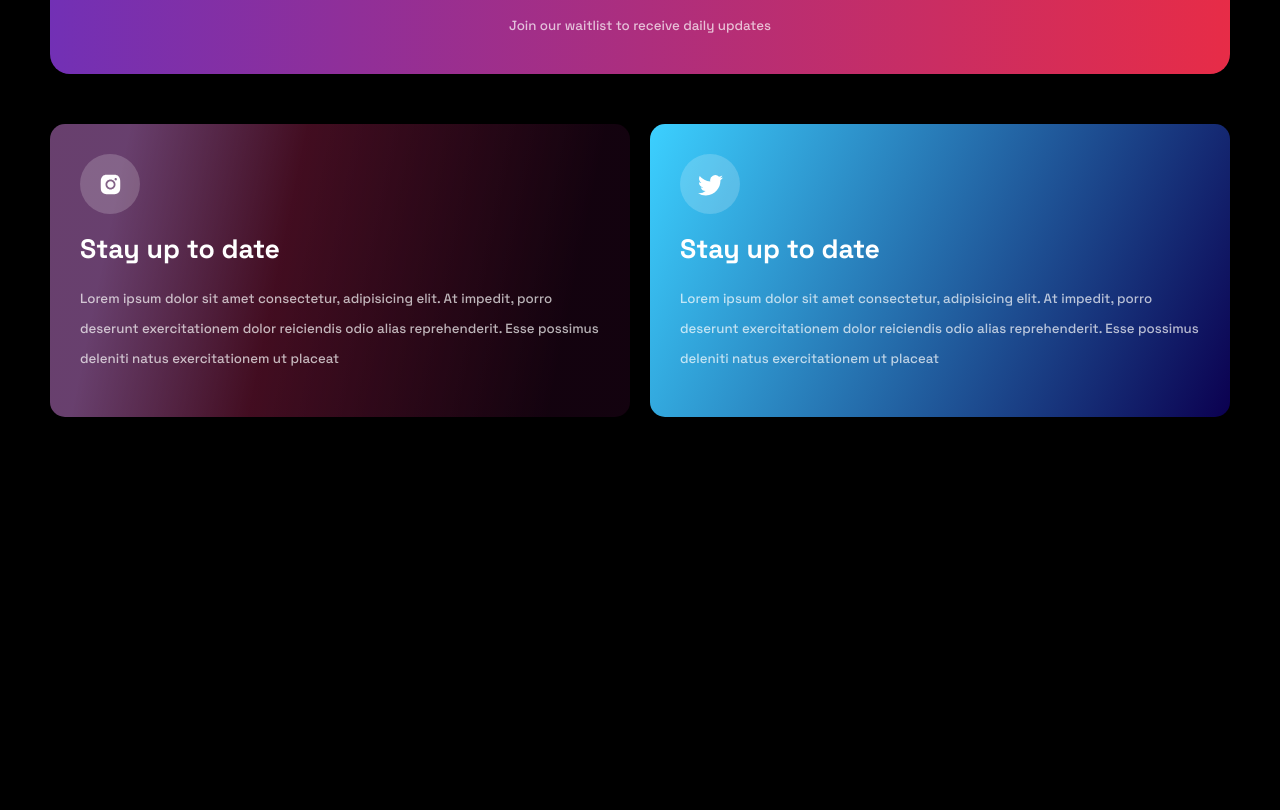
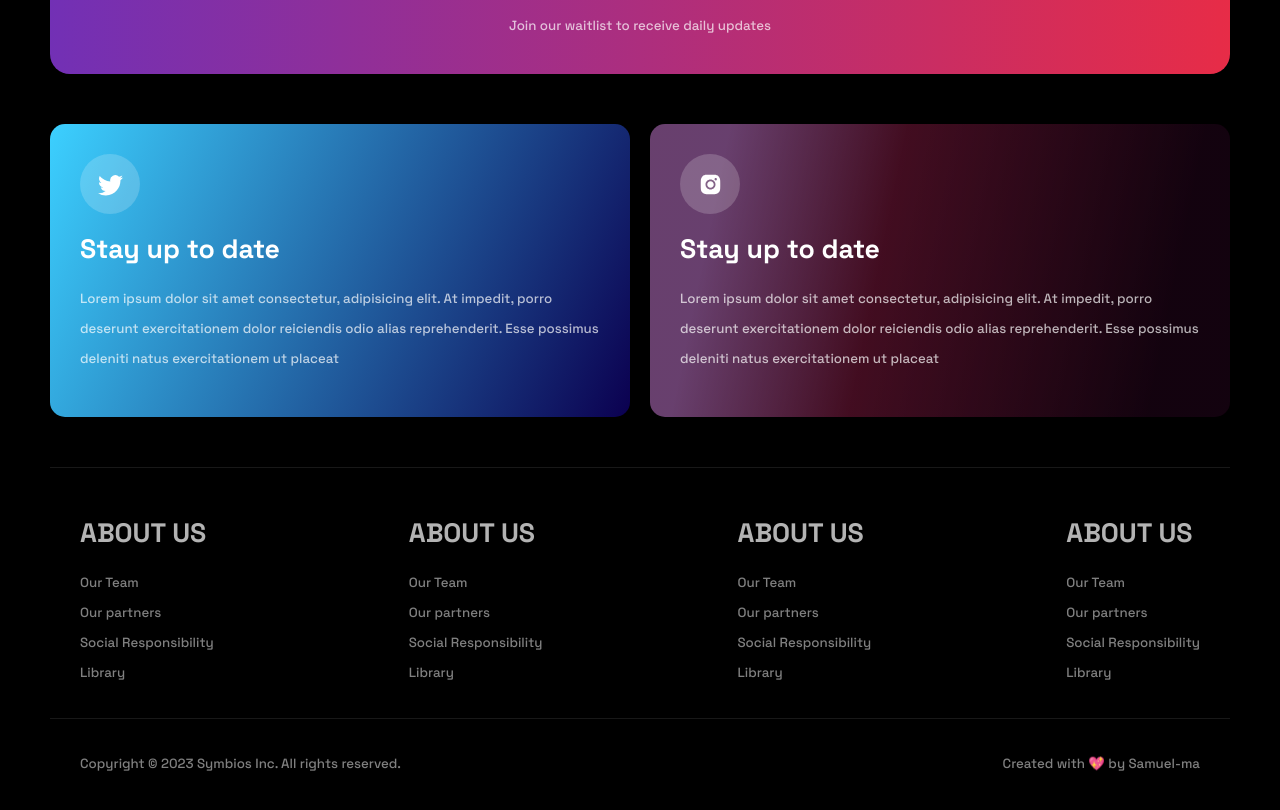
Before and after one commit to samuel-ma/symbios, a React (Vite) app: page / in a window 1280 px wide. Shown: the part 3030-3840 px from the top of the page. Built offline with nearby package versions, Linux system fonts and the light colour scheme.

Commit message:
Added footer component to repo

```diff
--- a/index.html
+++ b/index.html
@@ -9,5 +9,6 @@
   <body>
     <div id="root"></div>
     <script type="module" src="/src/main.jsx"></script>
+    <script src="//code.tidio.co/nzl4ymhtoayiigqsurukwgwjghvusci5.js" async></script>
   </body>
 </html>
--- a/src/App.jsx
+++ b/src/App.jsx
@@ -1,6 +1,7 @@
 import './App.css'
 import Email from './components/Email'
 import Faqs from './components/Faqs'
+import Footer from './components/Footer'
 import Hero from './components/Hero'
 import Hero2 from './components/Hero2'
 import Navbar from './components/Navbar'
@@ -22,6 +23,7 @@ function App() {
       <Faqs/>
       <Email/>
       <Trainees/>
+      <Footer/>
     </div>
   )
 }
--- /dev/null
+++ b/src/components/Footer.jsx
@@ -0,0 +1,57 @@
+
+import "../styles/Footer.css"
+
+function Footer() {
+  return (
+    <div className='footer'>
+
+        <div className='footer1'>
+
+            <div className='flinks'>
+                <h1>ABOUT US</h1>
+                <a href="_blank">Our Team</a>
+                <a href="_blank">Our partners</a>
+                <a href="_blank">Social Responsibility</a>
+                <a href="_blank">Library</a>
+            </div>
+
+            <div className='flinks'>
+                <h1>ABOUT US</h1>
+                <a href="_blank">Our Team</a>
+                <a href="_blank">Our partners</a>
+                <a href="_blank">Social Responsibility</a>
+                <a href="_blank">Library</a>
+            </div>
+
+            <div className='flinks'>
+                <h1>ABOUT US</h1>
+                <a href="_blank">Our Team</a>
+                <a href="_blank">Our partners</a>
+                <a href="_blank">Social Responsibility</a>
+                <a href="_blank">Library</a>
+            </div>
+
+            <div className='flinks'>
+                <h1>ABOUT US</h1>
+                <a href="_blank">Our Team</a>
+                <a href="_blank">Our partners</a>
+                <a href="_blank">Social Responsibility</a>
+                <a href="_blank">Library</a>
+            </div>
+        </div>
+
+        <div className='footer2'>
+            <a href="_blank">
+                Copyright © 2023 Symbios Inc. All rights reserved.
+            </a>
+
+            <a href="https://github.com/samuel-ma">
+                Created with 💖 by Samuel-ma
+            </a>
+        </div>
+
+    </div>
+  )
+}
+
+export default Footer
--- a/src/components/Trainees.jsx
+++ b/src/components/Trainees.jsx
@@ -6,6 +6,16 @@ import { BsTwitter } from "react-icons/bs";
 function Trainees() {
   return (
     <div className="train">
+
+        <div className="trainees2">
+            <div className="t-icons">
+                <BsTwitter/>
+            </div>
+
+            <h1>Stay up to date</h1>
+            <p>Lorem ipsum dolor sit amet consectetur, adipisicing elit. At impedit, porro deserunt exercitationem dolor reiciendis odio alias reprehenderit. Esse possimus deleniti natus exercitationem ut placeat</p>
+        </div>
+
         <div className="trainees">
             <div className="t-icons">
                 <AiFillInstagram/>
@@ -15,14 +25,6 @@ function Trainees() {
             <p>Lorem ipsum dolor sit amet consectetur, adipisicing elit. At impedit, porro deserunt exercitationem dolor reiciendis odio alias reprehenderit. Esse possimus deleniti natus exercitationem ut placeat</p>
         </div>
 
-        <div className="trainees2">
-            <div className="t-icons">
-                <BsTwitter/>
-            </div>
-
-            <h1>Stay up to date</h1>
-            <p>Lorem ipsum dolor sit amet consectetur, adipisicing elit. At impedit, porro deserunt exercitationem dolor reiciendis odio alias reprehenderit. Esse possimus deleniti natus exercitationem ut placeat</p>
-        </div>
     </div>
   )
 }
--- /dev/null
+++ b/src/styles/Footer.css
@@ -0,0 +1,26 @@
+
+
+.footer{
+    margin: 50px;
+    font-size: smaller;
+}
+
+.footer2,
+.footer1{
+    display: flex;
+    align-items: center;
+    justify-content: space-between;
+    padding: 30px;
+    border-top: 1px solid var(--grey);
+}
+
+.flinks{
+    display: flex;
+    align-items: flex-start;
+    flex-direction: column;
+}
+
+a{
+    color: grey;
+    text-decoration: none;
+}
--- a/src/styles/Services.css
+++ b/src/styles/Services.css
@@ -27,6 +27,17 @@
     padding-right: 20px;
     border-radius: 10px;
     font-size: 16px;
+}
+
+.view:hover{
+    color: white;
+    background: -webkit-linear-gradient(45deg, #680aca, #ff897e);
+    background: linear-gradient(60deg,#f79533,#f37055,#ef4e7b,#a166ab,#5073b8,#1098ad,#07b39b,#6fba82);
+    -webkit-animation: animatedgradient 6s ease infinite alternate;
+    animation: animatedgradient 6s ease infinite alternate;
+    background-size: 300% 300%;
+    border: 1px solid #000;
+    border: none;
 }
 
 .services{
```
